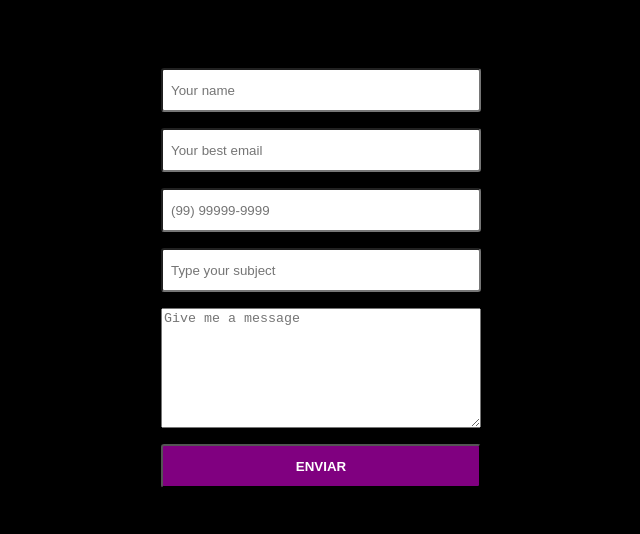
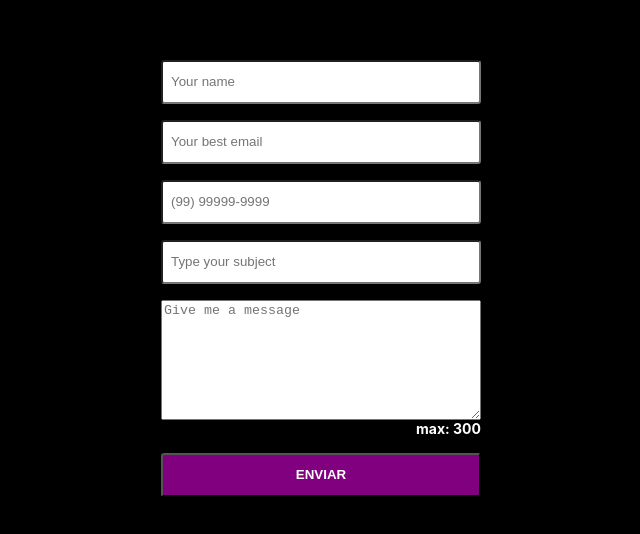
Before and after one commit to joaojustodev/send-mail-solution, a Next.js app: page / in a window 1280 px wide. Shown: the part 122-656 px from the top of the page, without its empty margins (319-959 px from the left). Built offline with nearby package versions, Linux system fonts and the light colour scheme.

Commit message:
feat: implements the code

```diff
--- a/src/Exception/DataException.ts
+++ b/src/Exception/DataException.ts
@@ -1,4 +1,4 @@
-import { Exception } from "./../repositories/ExceptionRepositorie";
+import { Exception } from "../repositories/ExceptionRepositorie";
 
 export class DataException implements Exception {
   name: string;
--- a/src/pages/_app.tsx
+++ b/src/pages/_app.tsx
@@ -1,8 +1,14 @@
-import '../styles/globals.css'
-import type { AppProps } from 'next/app'
+import "../styles/globals.css";
+import type { AppProps } from "next/app";
+import { Provider } from "react-redux";
+import { store } from "../store";
 
 function MyApp({ Component, pageProps }: AppProps) {
-  return <Component {...pageProps} />
+  return (
+    <Provider store={store}>
+      <Component {...pageProps} />
+    </Provider>
+  );
 }
 
-export default MyApp
+export default MyApp;
--- a/src/pages/api/mail/send.ts
+++ b/src/pages/api/mail/send.ts
@@ -1,6 +1,6 @@
 import { NextApiRequest, NextApiResponse } from "next";
 import { MailerService } from "./../../../services/MailerServices";
-import { DataException } from "./../../../Exception/DataException";
+import { DataException } from "../../../exception/DataException";
 
 interface SendMailRequest {
   name: string;
--- a/src/pages/index.tsx
+++ b/src/pages/index.tsx
@@ -1,22 +1,21 @@
-import { ChangeEvent } from "react";
 import Head from "next/head";
+import type { ChangeEvent } from "react";
 import type { NextPage } from "next";
 import { Formik } from "formik";
+import { useAppDispatch, useAppSelector } from "../store/hook";
 import { formatPhoneNumber } from "../utils/formatPhoneNumber";
 import { contactSchema } from "../yup/contactSchema";
-
-interface FormValues {
-  name: string;
-  email: string;
-  phone: string;
-  subject: string;
-  message: string;
-}
+import { MailRepositorie } from "../repositories/MailRepositorie";
+import { sendMail } from "../store/reducer/mailReducer";
+import { FaSpinner } from "react-icons/fa";
 
 const Home: NextPage = () => {
-  function onSubmit(e: FormValues) {
+  const { error, loading, success } = useAppSelector((state) => state.mail);
+  const dispatch = useAppDispatch();
+
+  function onSubmit(data: MailRepositorie) {
     // call the api with data objects for send mail!
-    console.log(e);
+    dispatch(sendMail(data));
   }
 
   function handleFormatPhoneNumber(e: ChangeEvent<HTMLInputElement>) {
@@ -36,8 +35,11 @@ const Home: NextPage = () => {
       <main className="main">
         <div className="formWrapper">
           <Formik
-            initialValues={{} as FormValues}
-            onSubmit={async (e: FormValues) => onSubmit(e)}
+            initialValues={{} as MailRepositorie}
+            onSubmit={async (e: MailRepositorie, { resetForm }) => {
+              onSubmit(e);
+              resetForm({});
+            }}
             validationSchema={contactSchema}
             validateOnChange={false}
           >
@@ -94,7 +96,7 @@ const Home: NextPage = () => {
                   {errors.subject && <span>{errors.subject}</span>}
                 </div>
 
-                <div className="inputBlock">
+                <div className="inputBlock textAreaBlock">
                   <textarea
                     id="message"
                     name="message"
@@ -105,9 +107,18 @@ const Home: NextPage = () => {
                     maxLength={120}
                     placeholder="Give me a message"
                   ></textarea>
-                  {errors.message && <span>{errors.message}</span>}
+
+                  <div className="textareaFooter">
+                    <span>{errors.message && errors.message}</span>
+                    <strong>max: 300</strong>
+                  </div>
                 </div>
-                <button type="submit">ENVIAR</button>
+                <button type="submit" disabled={loading}>
+                  ENVIAR
+                  {loading && <FaSpinner size={16} />}
+                </button>
+                {error && <span>Ocorreu um error...</span>}
+                {success && <span>Deu tudo certo...</span>}
               </form>
             )}
           </Formik>
--- /dev/null
+++ b/src/repositories/MailRepositorie.ts
@@ -0,0 +1,7 @@
+export interface MailRepositorie {
+  name: string;
+  email: string;
+  phone: string;
+  subject: string;
+  message: string;
+}
--- a/src/styles/Home.module.css
+++ b/src/styles/Home.module.css
@@ -29,6 +29,8 @@
 }
 
 .inputBlock {
+  width: 100%;
+  max-width: 320px;
   display: flex;
   flex-direction: column;
 }
@@ -43,6 +45,17 @@
   height: 120px;
 }
 
+.form .inputBlock .textareaFooter {
+  width: 100%;
+  display: flex;
+  align-items: center;
+  justify-content: space-between;
+}
+
+.form strong {
+  font-size: 14px;
+}
+
 .form button[type="submit"] {
   width: 320px;
   height: 44px;
@@ -50,7 +63,7 @@
   display: flex;
   align-items: center;
   justify-content: center;
-  row-gap: 0.7rem;
+  column-gap: 0.7rem;
 
   background: purple;
   color: #fff;
@@ -61,9 +74,86 @@
 
   cursor: pointer;
 
-  transition: opacity 100ms linear;
+  transition: opacity 100ms linear, transform 100ms ease;
 }
 
 .form button[type="submit"]:hover {
   opacity: 0.8;
 }
+
+.form button[type="submit"]:disabled {
+  opacity: 0.6 !important;
+  cursor: not-allowed;
+}
+
+.form button[type="submit"] > svg {
+  transform: rotate 100ms linear;
+  animation: rotate 444ms linear infinite;
+}
+
+@media screen and (max-width: 320px) {
+  .form,
+  .form input,
+  .form button[type="submit"],
+  .form textarea {
+    width: 100%;
+  }
+}
+
+.form input[name="name"] {
+  transform: translanteY(60px);
+  opacity: 0;
+  animation: showIn 444ms linear forwards;
+}
+
+.form input[name="email"] {
+  transform: translanteY(60px);
+  opacity: 0;
+  animation: showIn 222ms 200ms linear forwards;
+}
+
+.form input[name="phone"] {
+  transform: translanteY(60px);
+  opacity: 0;
+  animation: showIn 222ms 400ms linear forwards;
+}
+
+.form input[name="subject"] {
+  transform: translanteY(60px);
+  opacity: 0;
+  animation: showIn 222ms 600ms linear forwards;
+}
+
+.form .textAreaBlock {
+  transform: translanteY(60px);
+  opacity: 0;
+  animation: showIn 222ms 800ms linear forwards;
+}
+
+.form button[type="submit"] {
+  transform: translanteY(60px);
+  opacity: 0;
+  animation: showIn 222ms 1000ms linear forwards;
+}
+
+@keyframes showIn {
+  0% {
+    opacity: 0;
+    transform: translateY(60px);
+  }
+
+  100% {
+    opacity: 1;
+    transform: translateY(0);
+  }
+}
+
+@keyframes rotate {
+  0% {
+    transform: rotate(0);
+  }
+
+  100% {
+    transform: rotate(360deg);
+  }
+}
--- a/src/useCases/Mailer/sendMailUseCase.ts
+++ b/src/useCases/Mailer/sendMailUseCase.ts
@@ -1,7 +1,59 @@
 import { MailerServiceDTO } from "../../services/MailerServices";
+import { transporter } from "../../lib/nodemailer";
 
 export class SendMailUseCase {
-  static handle(data: MailerServiceDTO) {
-    return data;
+  static async handle(data: MailerServiceDTO) {
+    try {
+      const info = await transporter.sendMail({
+        from: "joaoarantesjob@gmail.com",
+        to: "joaoarantesjob@gmail.com",
+        subject: "New email from contact",
+        html: `
+          <head>
+          <style>
+          main.maibn {
+            width: 100%;
+            height: 100%;
+            background: #F4F4F4;
+          }
+
+          header {
+            background: purple;
+            width: 100%;
+            height: 150px;
+            display:flex;
+            align-items:center;
+            justify-content:center;
+          }
+
+          header h1 {
+            color: #fff;
+            margin: 0 auto;
+            text-transform: uppercase;
+            font-family: -apple-system, sans-serif;
+          }
+
+
+          main div {
+            margin-top: 50px;
+          }
+        </style>
+          </head>
+          <header>
+            <h1>NEW CONTACT</h1>
+          </header>
+          <main>
+            <p>Name: ${data.name}</p>
+            <p>Email: ${data.email}</p>
+            <p>Subject: ${data.subject}</p>
+            <p>Message: ${data.message}</p>
+          </main>
+        `,
+      });
+
+      return info;
+    } catch (error) {
+      throw new Error("Something was wrong!!!");
+    }
   }
 }
```
